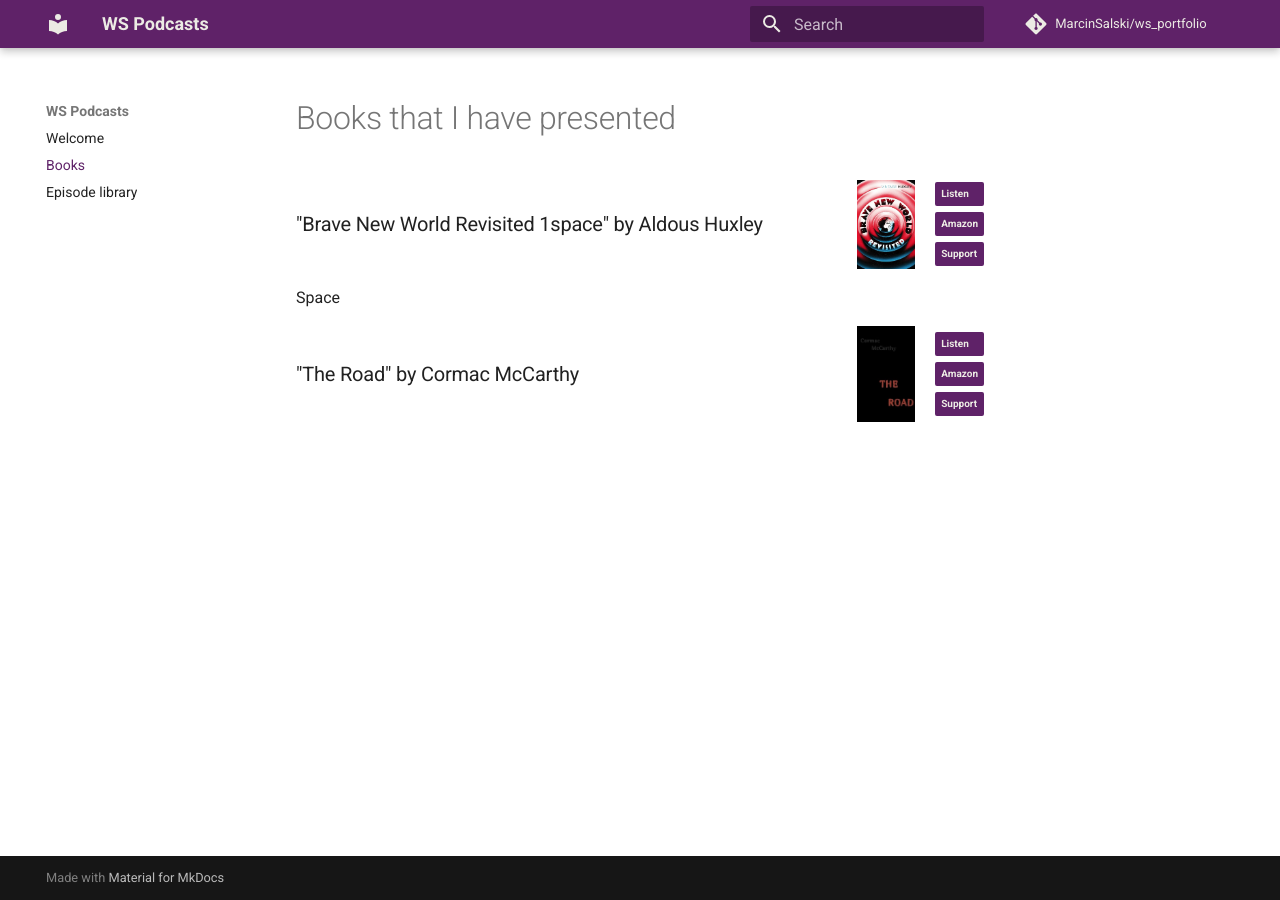
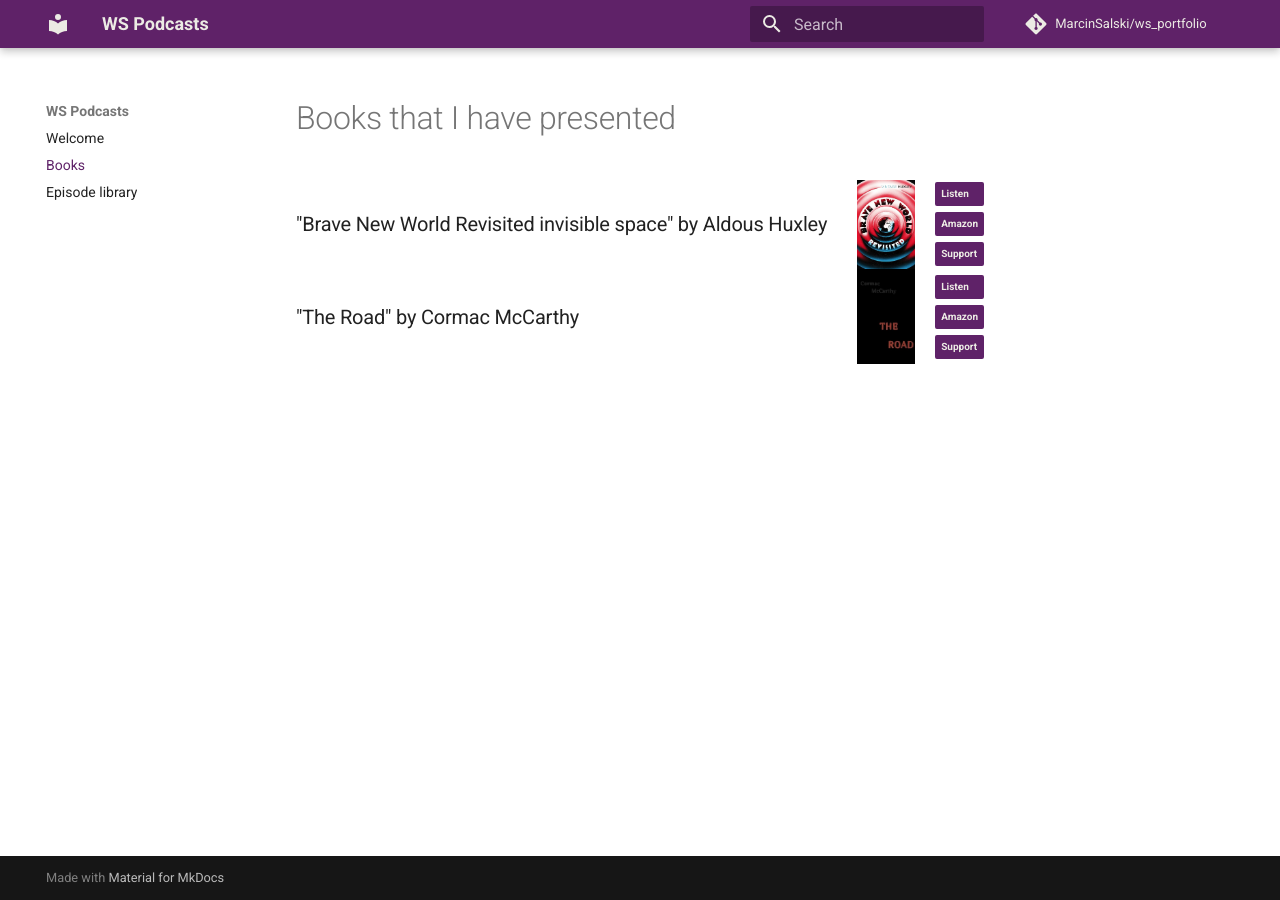
Before and after one commit to MarcinSalski/ws_portfolio, an MkDocs documentation site: the page built from docs/Books/index.md, in a window 1280 px wide. Built offline with MkDocs 1.6.1 and Material for MkDocs 9.7.7, drawn with Linux system fonts in a browser that asks for light colours; comment, search, counter and statistics services are not loaded.

Commit message:
invisible space

```diff
--- a/docs/Books/index.md
+++ b/docs/Books/index.md
@@ -4,7 +4,7 @@
 
   <!-- Lewa kolumna: tytuł -->
   <div style="flex: 1;">
-    <h3 style="margin: 0;">"Brave New World Revisited 1space" by Aldous Huxley</h3>
+    <h3 style="margin: 0;">"Brave New World Revisited invisible space" by Aldous Huxley</h3>
   </div>
 
   <!-- Środkowa kolumna: okładka -->
```
Also changed, not shown: other parts of docs/Books/index.md (+1 -1 lines).
